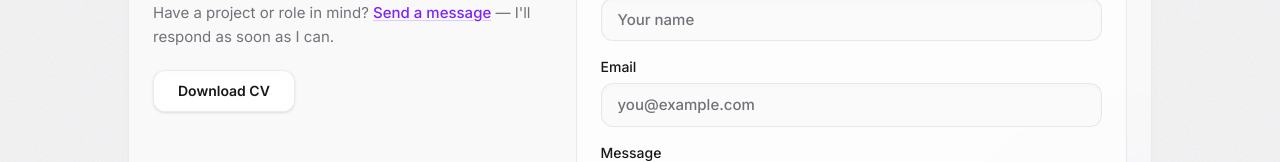
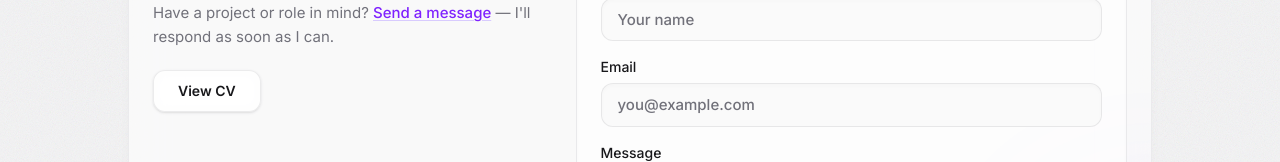
Before and after one commit to davunju/portfolio, a React (Vite) app: page /contact in a window 1280 px wide. Shown: the part 328-490 px from the top of the page. Built offline with nearby package versions, Linux system fonts and the light colour scheme; no server answers.

Commit message:
added preview option for CV

```diff
--- a/src/components/Contact.jsx
+++ b/src/components/Contact.jsx
@@ -84,10 +84,11 @@ export default function Contact() {
           </p>
           <a
             href={resumePdf}
-            download="David_Enock_CV.pdf"
+            target="_blank"
+            rel="noopener noreferrer"
             className="btn-secondary mt-5 inline-flex"
           >
-            Download CV
+            View CV
           </a>
           {!accessKey?.trim() ? (
             <p className="mt-5 rounded-xl border border-dashed border-violet-400/35 bg-violet-500/[0.06] px-3.5 py-3 text-sm leading-relaxed text-violet-800 dark:border-cyan-400/30 dark:bg-cyan-400/10 dark:text-cyan-200">
--- a/src/components/Hero.jsx
+++ b/src/components/Hero.jsx
@@ -46,10 +46,11 @@ export default function Hero() {
             </Link>
             <a
               href={resumePdf}
-              download="David_Enock_CV.pdf"
+              target="_blank"
+              rel="noopener noreferrer"
               className="btn-secondary"
             >
-              Download CV
+              View CV
             </a>
             <a
               href="https://github.com/davunju"
```
